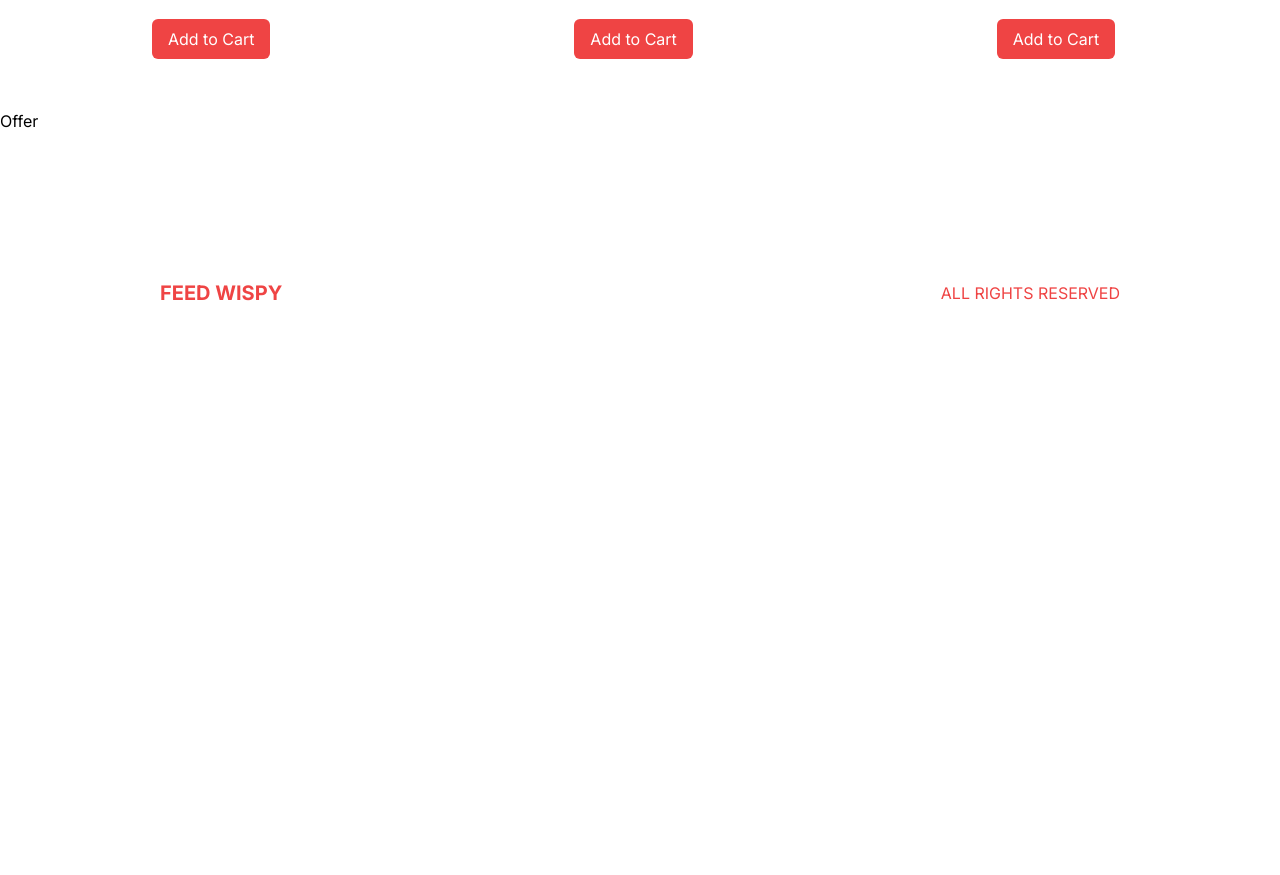
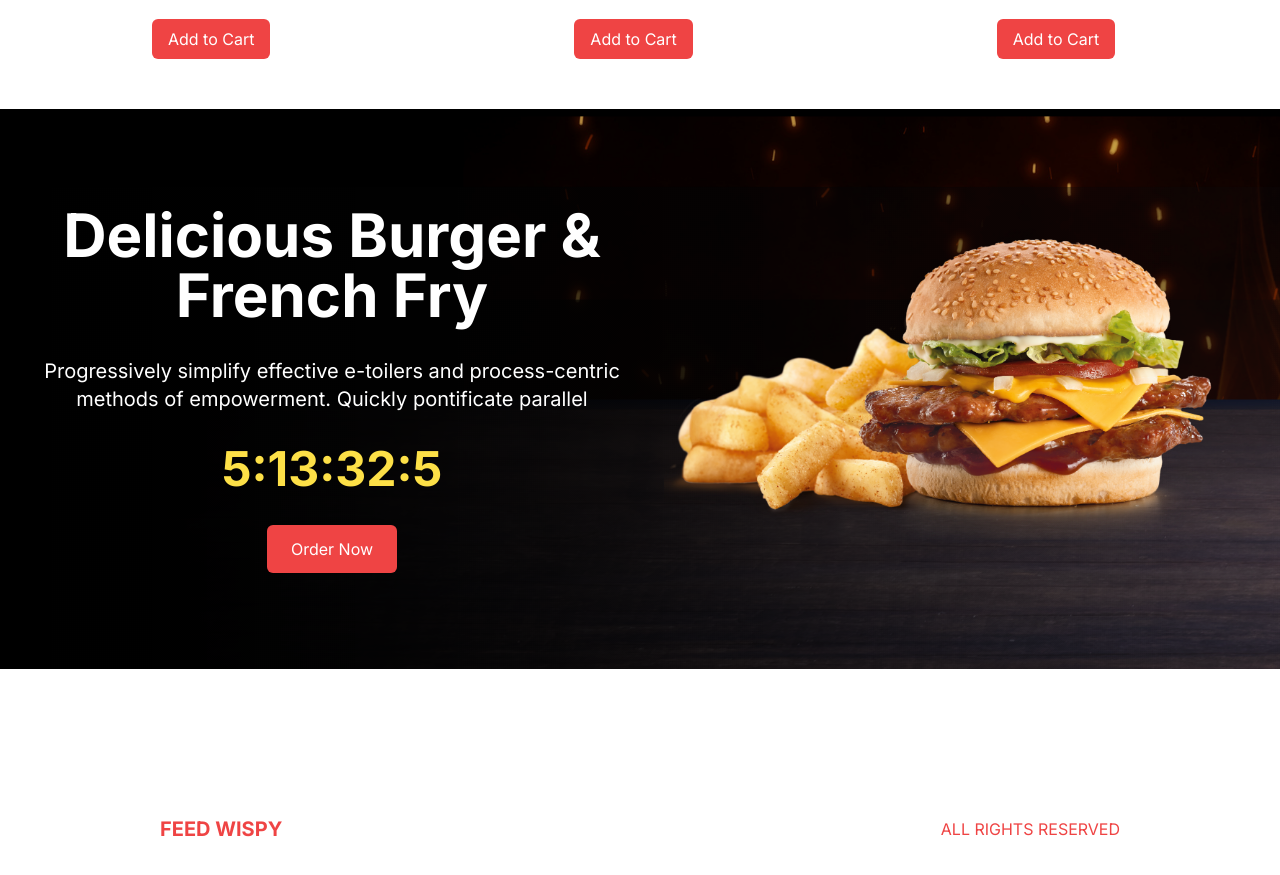
Before and after one commit to tunde-james/feed-wispy, a Next.js app: page / in a window 1280 px wide. Shown: the part 1411-2286 px from the top of the page. Before the commit the page ends 1864 px from the top, so only its background shows below. Built offline with nearby package versions, Linux system fonts and the light colour scheme.

Commit message:
Create the Offer section of the homepage

```diff
--- /dev/null
+++ b/src/components/CountDown.tsx
@@ -0,0 +1,33 @@
+"use client";
+import React, { useState, useEffect } from "react";
+
+const CountDown = () => {
+  let difference = +new Date(`10/10/2023`) - +new Date();
+  const [delay, setDelay] = useState(difference);
+
+  const d = Math.floor(difference / (1000 * 60 * 60 * 24));
+  const h = Math.floor((difference / (1000 * 60 * 60)) % 24);
+  const m = Math.floor((difference / 1000 / 60) % 60);
+  const s = Math.floor((difference / 1000) % 60);
+
+  useEffect(() => {
+    const timer = setInterval(() => {
+      setDelay(delay - 1);
+    }, 1000);
+
+    if (delay === 0) {
+      clearInterval(timer);
+    }
+
+    return () => {
+      clearInterval(timer);
+    };
+  });
+  return (
+    <span className="text-5xl font-bold text-yellow-300">
+      {d}:{h}:{m}:{s}
+    </span>
+  );
+};
+
+export default CountDown;
--- a/src/components/Featured.tsx
+++ b/src/components/Featured.tsx
@@ -21,9 +21,9 @@
 
             {/* Text Container */}
             <div className="flex flex-1 flex-col items-center justify-center gap-4 text-center">
-              <h1 className="text-xl font-bold uppercase xl:text-2xl 2xl:text-3xl">
+              <h2 className="text-xl font-bold uppercase xl:text-2xl 2xl:text-3xl">
                 {item.title}
-              </h1>
+              </h2>
               <p className="p-4 2xl:p-8">{item.desc}</p>
               <span className="text-xl font-bold">${item.price}</span>
               <button className="rounded-md bg-red-500 px-4 py-2 text-white">
--- a/src/components/Offer.tsx
+++ b/src/components/Offer.tsx
@@ -1,9 +1,35 @@
-import React from 'react'
+import Image from "next/image";
+import CountDown from "./CountDown";
 
 function Offer() {
   return (
-    <div>Offer</div>
-  )
+    <section className="flex h-screen flex-col bg-black md:h-[70vh] md:flex-row md:justify-between md:bg-[url('/images/offerBg.png')]">
+      {/* Text Container */}
+      <div className="flex flex-1 flex-col items-center justify-center gap-8 p-6 text-center">
+        <h2 className="text-5xl font-bold text-white xl:text-6xl">
+          Delicious Burger & French Fry
+        </h2>
+        <p className="text-white xl:text-xl">
+          Progressively simplify effective e-toilers and process-centric methods
+          of empowerment. Quickly pontificate parallel
+        </p>
+        <CountDown />
+        <button className="rounded-md bg-red-500 px-6 py-3 text-white">
+          Order Now
+        </button>
+      </div>
+
+      {/* Image Container */}
+      <div className="relative w-full flex-1 md:h-full">
+        <Image
+          src="/images/offerProduct.png"
+          alt=""
+          fill
+          className="object-contain"
+        />
+      </div>
+    </section>
+  );
 }
 
-export default Offer
+export default Offer;
--- a/src/components/Slider.tsx
+++ b/src/components/Slider.tsx
@@ -38,9 +38,9 @@
     <section className="flex h-[calc(100vh-6rem)] flex-col bg-fuchsia-50 md:h-[calc(100vh-9rem)] lg:flex-row">
       {/* Text Container */}
       <div className="flex flex-1 flex-col items-center justify-center gap-8 font-bold text-red-500 ">
-        <h1 className="p-4 text-center text-3xl uppercase md:p-10 md:text-5xl xl:text-7xl">
+        <h2 className="p-4 text-center text-3xl uppercase md:p-10 md:text-5xl xl:text-7xl">
           {data[currentSlide].title}
-        </h1>
+        </h2>
         <button className="bg-red-500 px-8 py-4 text-white">Order Now</button>
       </div>
 
```
